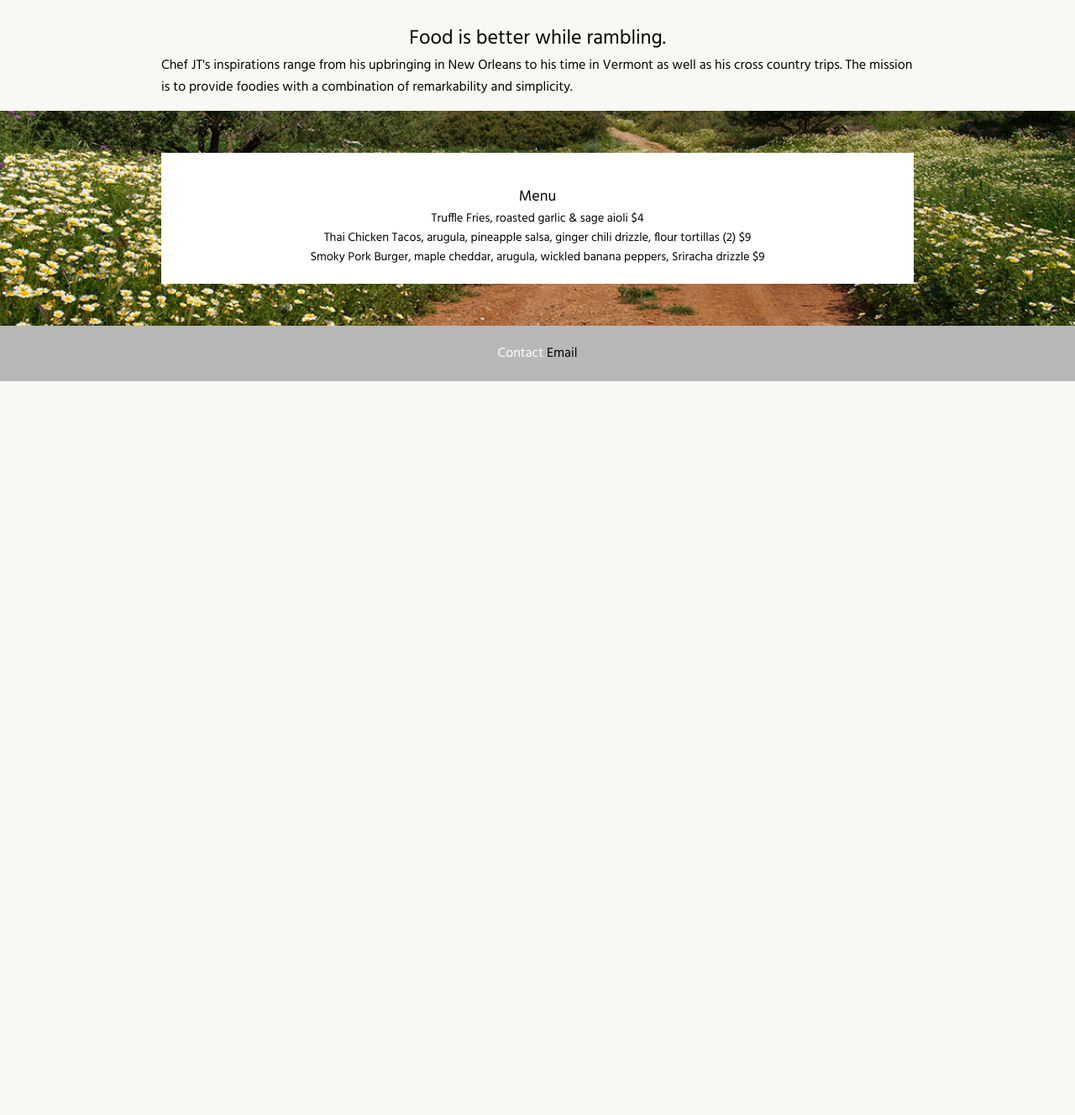
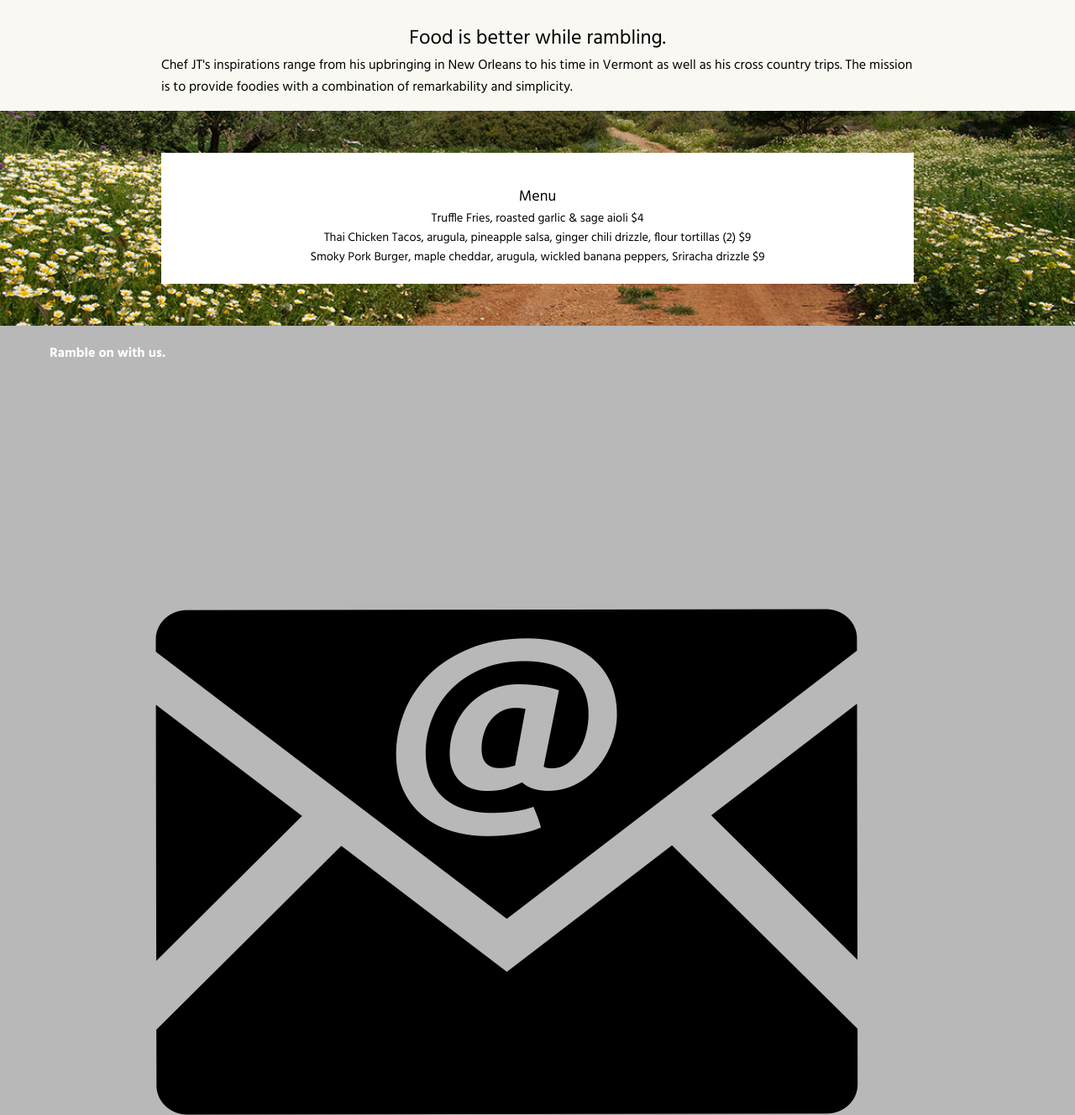
Before and after one commit to stephiebro/stephiebro.github.io, a plain HTML site: page unit8/index.html in a window 1280 px wide. Shown: the part 1051-2379 px from the top of the page at 84% size. Before the commit the page ends 1505 px from the top, so only its background shows below. Drawn offline with Linux system fonts and the light colour scheme; a web font is replaced by a local one.

Commit message:
adding icons part 1

```diff
--- a/unit8/index.html
+++ b/unit8/index.html
@@ -12,7 +12,7 @@
     			<ul class="clearfix">
     				<li><a href="#Story">Story</a></li>
     				<li><a href="#Menu">Menu</a></li>
-    				<li><a href="#">Blog</a></li>
+    				<li><a href="#Blog">Blog</a></li>
             		</ul>
         	</nav>
 	</header>
@@ -43,10 +43,16 @@
  		</div>
 
 
-		<section id="contact">
-			<p>
-			 	Contact
-			 	<a href= "mailto:brownstephanie10@gmail.com">Email</a>
+		<section id="contactbox">
+		<div id="contact">
+		<h4> Ramble on with us. </h4>
+			<ul>
+			<li> <a href="mailto:brownstephanie10@gmail.com"><img title="email" src="assets/noun_email.png"/>
+				</a>
+			</li>
+
+			</ul>
+			</div>
 
 			</p>
 		</section>
--- a/unit8/style.css
+++ b/unit8/style.css
@@ -130,7 +130,7 @@ h3 {color:#000000;
 
 }
 
-#contact{
+#contactbox{
 	width: 100%;
 	margin: 0 auto;
 	text-align: center;
@@ -140,6 +140,11 @@ h3 {color:#000000;
 
 }
 
+#contact{
+	width:20%;
+}
+
+
 
 @media only screen and (max-width: 480px), only screen and (max-device-width: 480px) {
 
```
Also changed, not shown: unit8/assets/noun_email.png (added).
